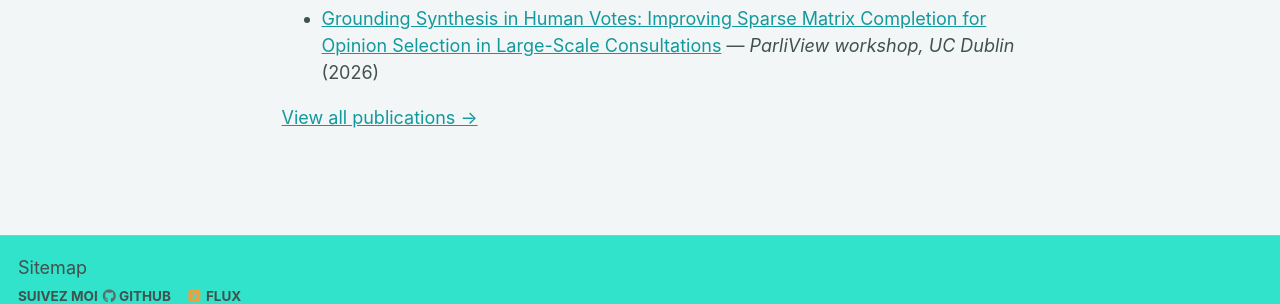
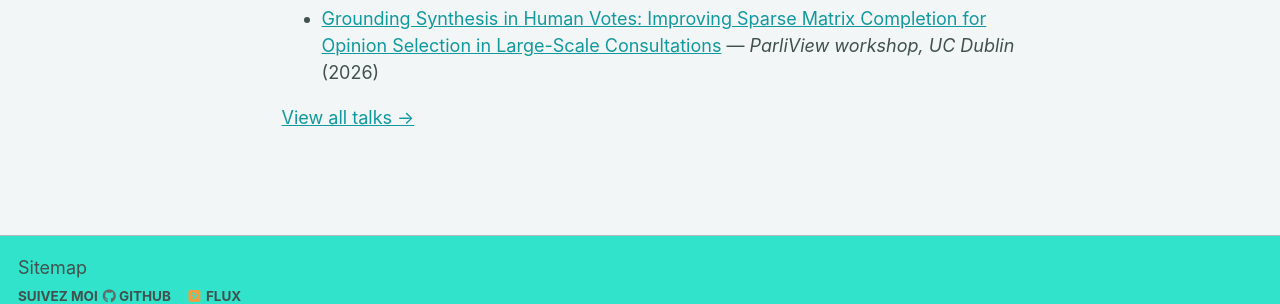
Before and after one commit to PALequeu/palequeu.github.io, a Jekyll site: the page built from _pages/about.md, in a window 1280 px wide and 1082 px high. Shown: the part 708-1012 px from the top of the window. Built offline with Jekyll 4.4.1, drawn with Linux system fonts in a browser that asks for light colours; some web fonts are replaced; a script bundle is joined from its source files by our own code; library files that are not in the unit come from our copies.

Commit message:
fixed talks

```diff
--- a/_pages/about.md
+++ b/_pages/about.md
@@ -32,7 +32,7 @@ _No publications yet._
 {% for pub in talks %}
 - [{{ pub.title }}]({{ pub.url | relative_url }}){% if pub.venue %} — *{{ pub.venue }}*{% endif %}{% if pub.date %} ({{ pub.date | date: "%Y" }}){% endif %}{% if pub.authors %}<br/><small>{{ pub.authors }}</small>{% endif %}
 {% endfor %}
-[View all publications →]({{ '/publications/' | relative_url }})
+[View all talks →]({{ '/talks/' | relative_url }})
 {% else %}
 _No publications yet._
 {% endif %}
```
